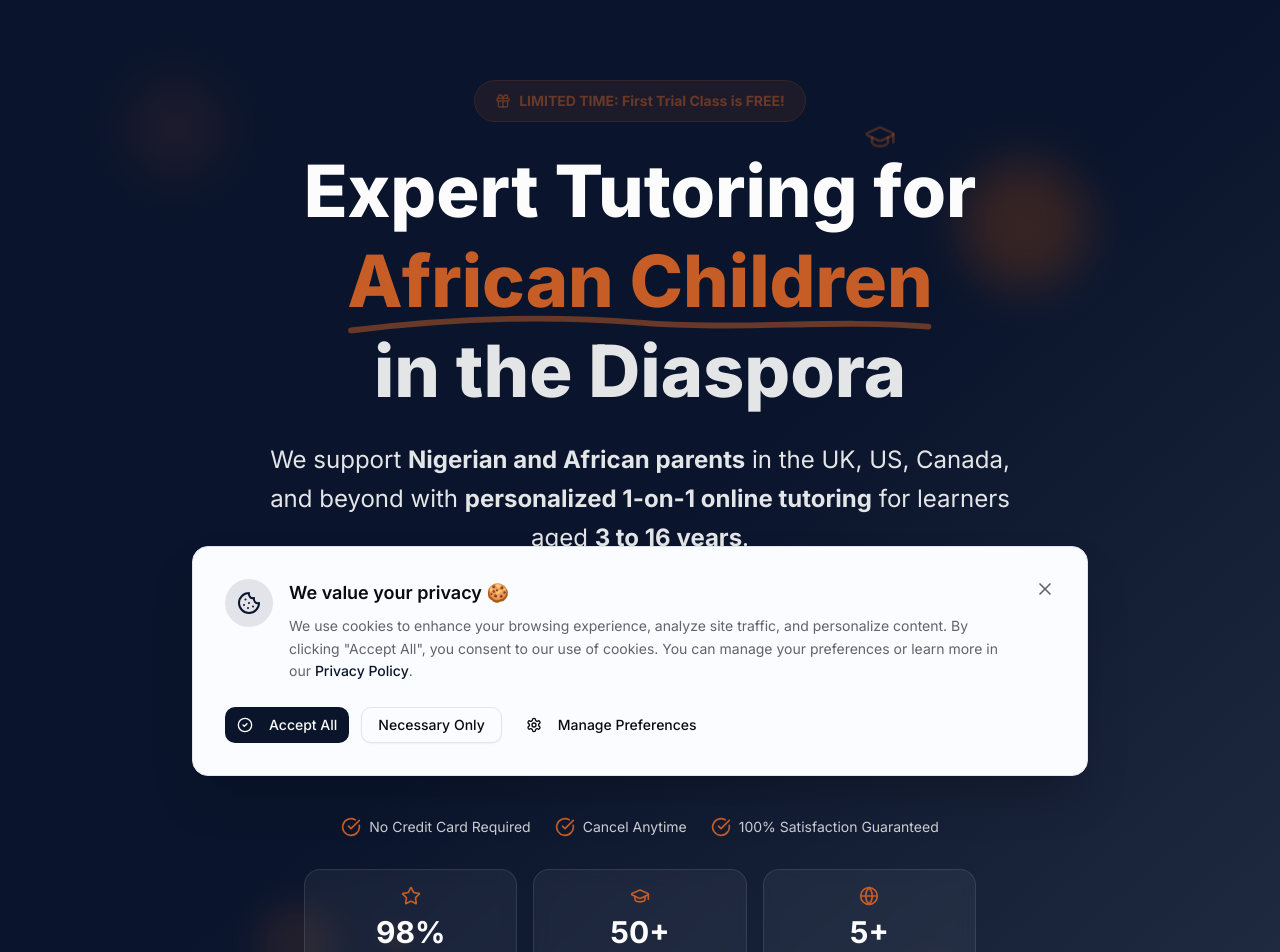
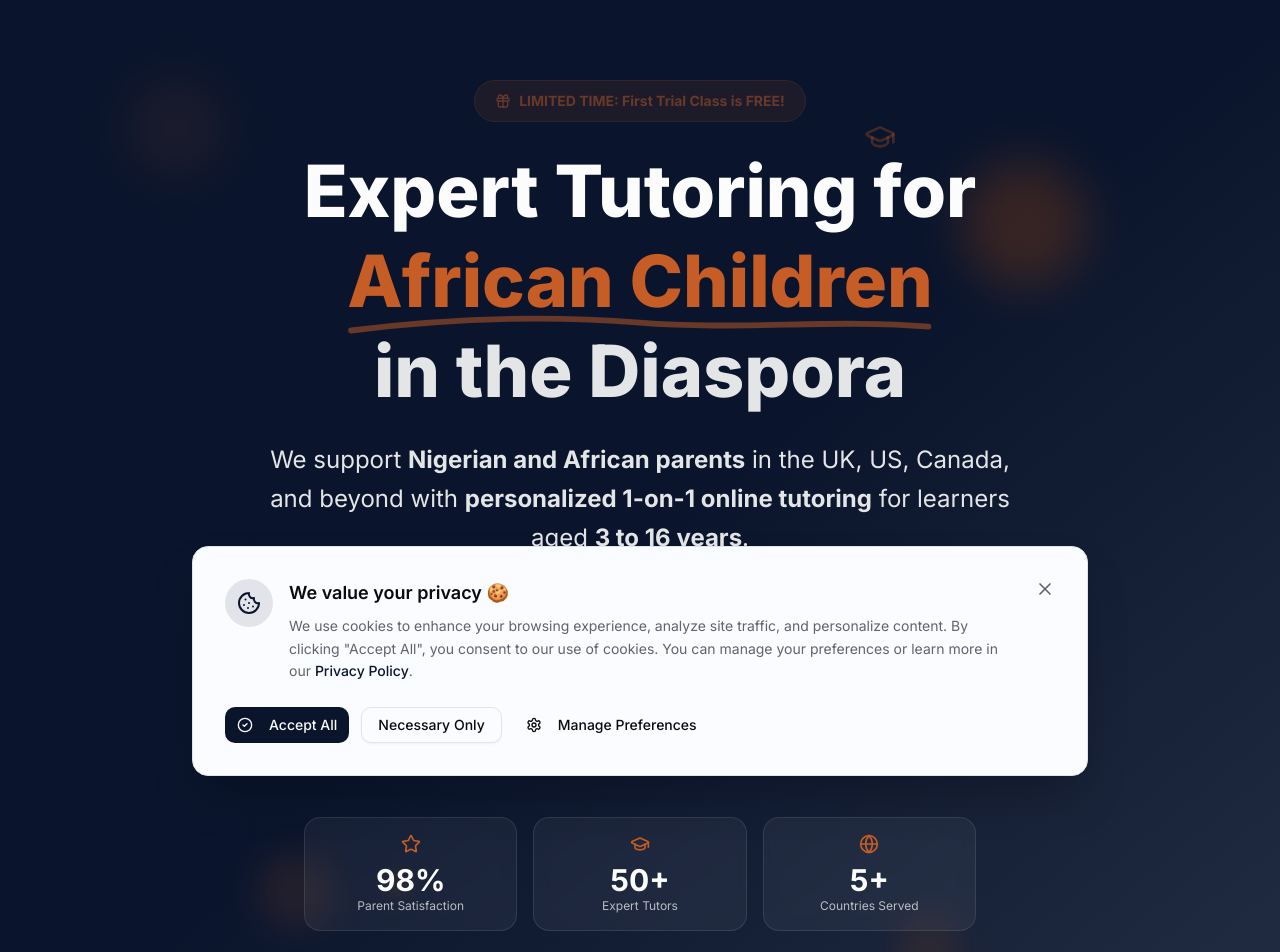
Before and after one commit to olusolaDav/d-lighter-tutor-rebuild, a Next.js app: page /sales in a window 1280 px wide. Shown: the top 952 px of the page. Built offline with nearby package versions, Linux system fonts and the light colour scheme.

Commit message:
removed duplicate trust indicators

```diff
--- a/components/sales/cta-buttons.tsx
+++ b/components/sales/cta-buttons.tsx
@@ -41,7 +41,7 @@ export function CTAButtons({
           ) : (
             <>
               <span className="hidden sm:inline">Book Free Trial</span>
-              <span className="sm:hidden">Free Trial</span>
+              <span className="sm:hidden">Book Free Trial</span>
             </>
           )}
         </Button>
--- a/components/sales/hero-section.tsx
+++ b/components/sales/hero-section.tsx
@@ -102,21 +102,6 @@ export function HeroSection({ onBookTrial }: HeroSectionProps) {
             {/* CTA Buttons */}
             <CTAButtons onBookTrial={onBookTrial} variant="hero" className="mb-12" />
 
-            {/* Additional Trust Indicators */}
-            <div className="flex flex-wrap justify-center gap-6 text-primary-foreground/80 text-sm mb-8">
-              <div className="flex items-center gap-2">
-                <CheckCircle className="h-5 w-5 text-secondary" />
-                <span>No Credit Card Required</span>
-              </div>
-              <div className="flex items-center gap-2">
-                <CheckCircle className="h-5 w-5 text-secondary" />
-                <span>Cancel Anytime</span>
-              </div>
-              <div className="flex items-center gap-2">
-                <CheckCircle className="h-5 w-5 text-secondary" />
-                <span>100% Satisfaction Guaranteed</span>
-              </div>
-            </div>
 
             {/* Stats Row */}
             <div className="grid grid-cols-3 gap-4 max-w-2xl mx-auto">
```
